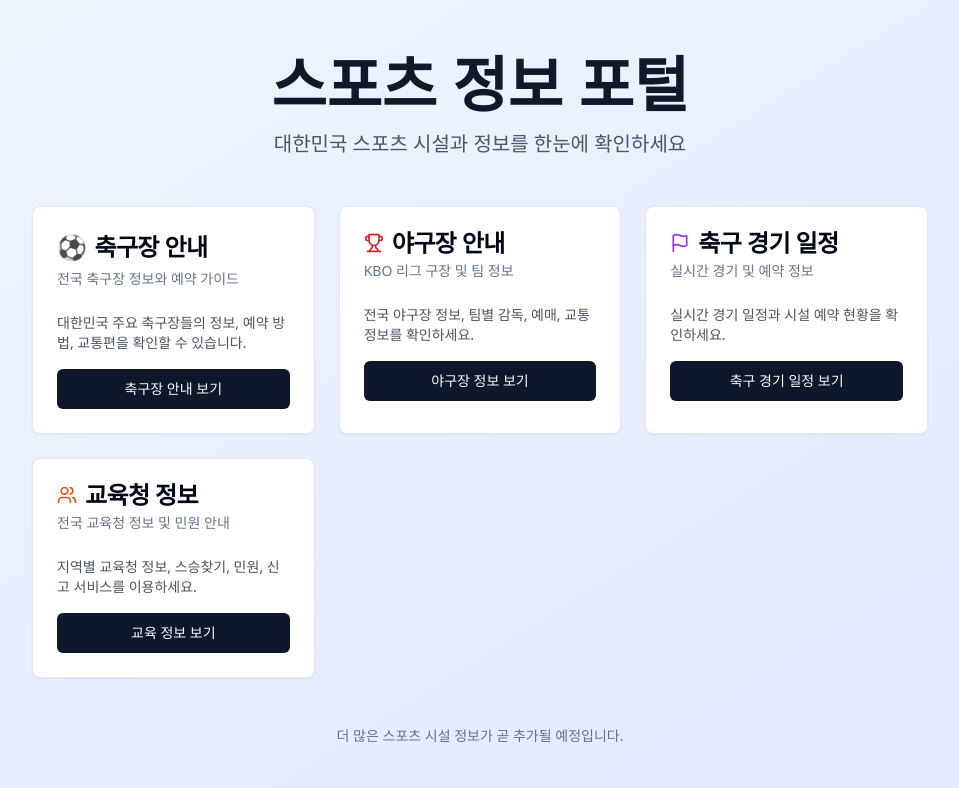
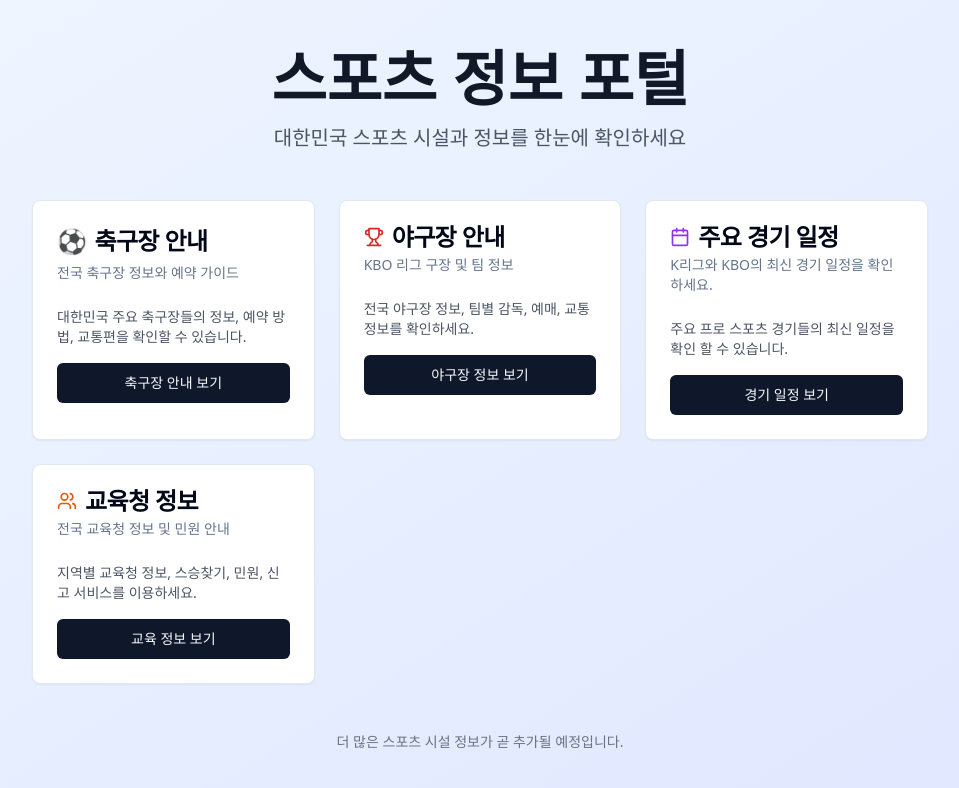
Before and after one commit to bisang1/mimic-page-creator-buddy, a React (Vite) app: page / in a window 1280 px wide. Shown: the top 788 px of the page, without its empty margins (160-1119 px from the left). Built offline with nearby package versions, Linux system fonts and the light colour scheme.

Commit message:
Add baseball game schedule
Create a new page to display baseball game schedules.

```diff
--- a/src/pages/Index.tsx
+++ b/src/pages/Index.tsx
@@ -1,8 +1,7 @@
-
 import { Link } from "react-router-dom";
 import { Button } from "@/components/ui/button";
 import { Card, CardContent, CardDescription, CardHeader, CardTitle } from "@/components/ui/card";
-import { Mail, Flag, Users, Trophy } from "lucide-react";
+import { Mail, Flag, Users, Trophy, Calendar } from "lucide-react";
 
 const Index = () => {
   return (
@@ -65,20 +64,20 @@ const Index = () => {
           <Card className="hover:shadow-lg transition-shadow duration-300">
             <CardHeader>
               <CardTitle className="flex items-center gap-2">
-                <Flag className="w-5 h-5 text-purple-600" />
-                축구 경기 일정
+                <Calendar className="w-5 h-5 text-purple-600" />
+                주요 경기 일정
               </CardTitle>
               <CardDescription>
-                실시간 경기 및 예약 정보
+                K리그와 KBO의 최신 경기 일정을 확인하세요.
               </CardDescription>
             </CardHeader>
             <CardContent>
               <p className="text-sm text-gray-600 mb-4">
-                실시간 경기 일정과 시설 예약 현황을 확인하세요.
+                주요 프로 스포츠 경기들의 최신 일정을 확인 할 수 있습니다.
               </p>
               <Link to="/match-schedule">
                 <Button className="w-full">
-                  축구 경기 일정 보기
+                  경기 일정 보기
                 </Button>
               </Link>
             </CardContent>
```
